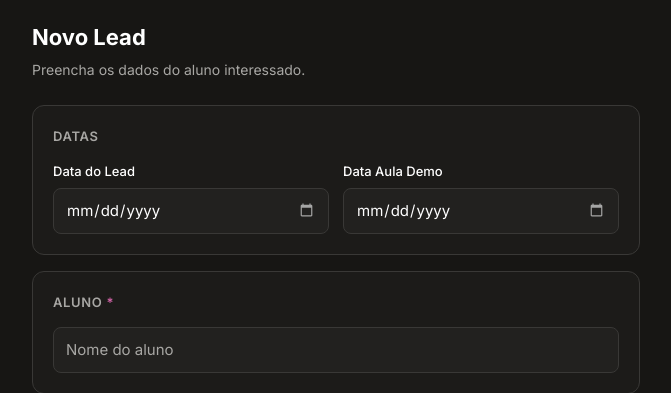
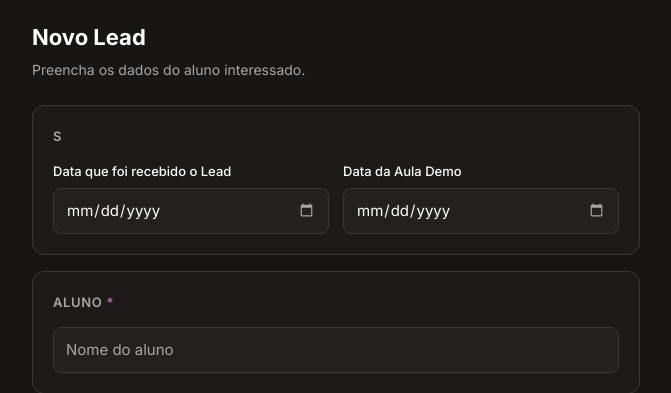
Before and after one commit to Guijss91/aula-experimental_TOP, a Flask app: page / in a window 1280 px wide. Shown: the part 65-458 px from the top of the page, without its empty margins (304-975 px from the left). Run offline with Flask 3, Linux system fonts and the light colour scheme.

Commit message:
Update form labels for date fields in index.html

```diff
--- a/templates/index.html
+++ b/templates/index.html
@@ -177,16 +177,16 @@
 
     <form id="leadForm" novalidate>
 
-      <!-- Datas -->
+      <!-- s -->
       <div class="section-card">
-        <p class="section-label">Datas</p>
+        <p class="section-label">s</p>
         <div style="display:grid;grid-template-columns:1fr 1fr;gap:0.875rem;">
           <div>
-            <label for="dataLead" style="display:block;font-size:0.8125rem;font-weight:500;margin-bottom:0.375rem;">Data do Lead</label>
+            <label for="dataLead" style="display:block;font-size:0.8125rem;font-weight:500;margin-bottom:0.375rem;">Data que foi recebido o Lead</label>
             <input type="date" id="dataLead" name="dataLead" class="field-input">
           </div>
           <div>
-            <label for="dataAulaDemo" style="display:block;font-size:0.8125rem;font-weight:500;margin-bottom:0.375rem;">Data Aula Demo</label>
+            <label for="dataAulaDemo" style="display:block;font-size:0.8125rem;font-weight:500;margin-bottom:0.375rem;">Data da Aula Demo</label>
             <input type="date" id="dataAulaDemo" name="dataAulaDemo" class="field-input">
           </div>
         </div>
```
